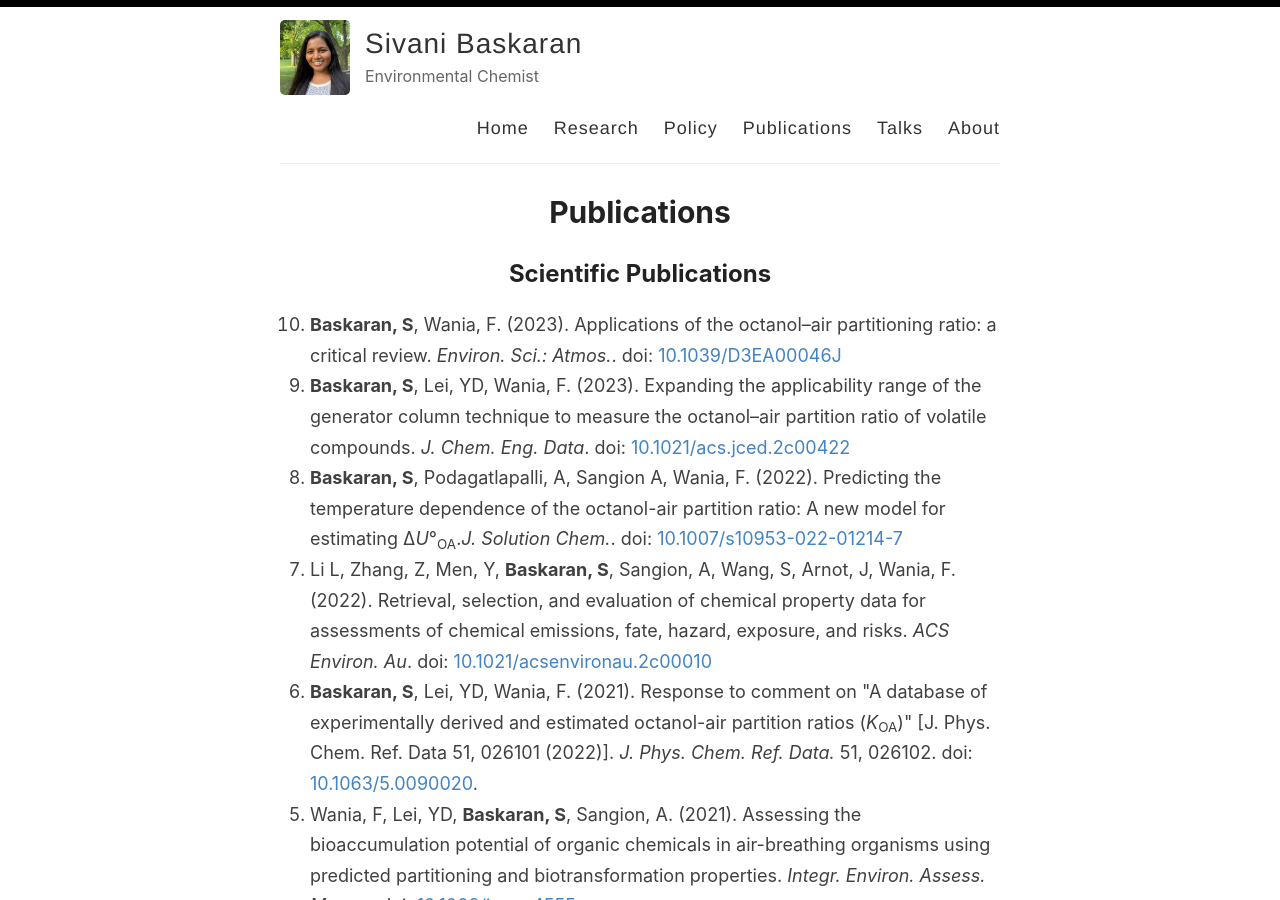
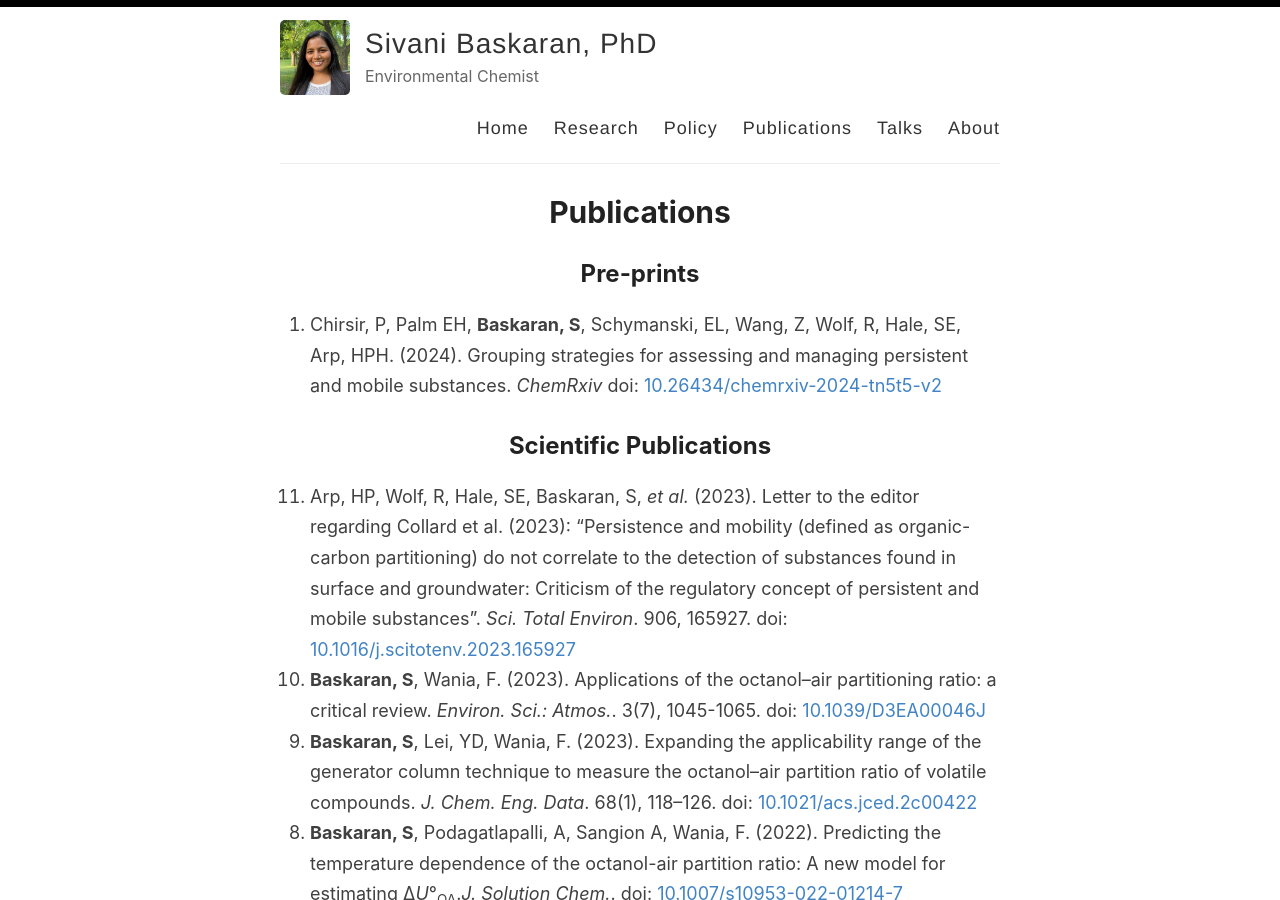
Before and after one commit to sivanibaskaran/sivanibaskaran.github.io, a Jekyll site: the page built from _pages/publications.md, in a window 1280 px wide and 900 px high. Built offline with Jekyll 4.4.1, drawn with Linux system fonts in a browser that asks for light colours; comment, search, counter and statistics services are not loaded.

Commit message:
March2024

```diff
--- a/_config.yml
+++ b/_config.yml
@@ -3,7 +3,7 @@
 #
 
 # Name of your site (displayed in the header)
-name: Sivani Baskaran
+name: Sivani Baskaran, PhD
 
 # Name of the author
 author: Sivani Baskaran
--- a/_pages/publications.md
+++ b/_pages/publications.md
@@ -4,10 +4,17 @@ title: Publications
 permalink: /publications/
 ---
 
+## Pre-prints
+<ol reversed>
+<li>Chirsir, P, Palm EH, <b>Baskaran, S</b>, Schymanski, EL, Wang, Z, Wolf, R, Hale, SE, Arp, HPH. (2024). Grouping strategies for assessing and managing persistent and mobile substances. <i>ChemRxiv</i> doi: <a href="https://doi.org/10.26434/chemrxiv-2024-tn5t5-v2">10.26434/chemrxiv-2024-tn5t5-v2</a></li>
+</ol>
+
+
 ## Scientific Publications
 <ol reversed>
-<li><b>Baskaran, S</b>, Wania, F. (2023). Applications of the octanol–air partitioning ratio: a critical review. <i>Environ. Sci.: Atmos.</i>. doi: <a href="https://doi.org/10.1039/D3EA00046J">10.1039/D3EA00046J</a></li>
-<li><b>Baskaran, S</b>, Lei, YD, Wania, F. (2023). Expanding the applicability range of the generator column technique to measure the octanol–air partition ratio of volatile compounds. <i>J. Chem. Eng. Data</i>. doi: <a href="https://doi.org/10.1021/acs.jced.2c00422">10.1021/acs.jced.2c00422</a></li>
+<li>Arp, HP, Wolf, R, Hale, SE, Baskaran, S, <i>et al.</i> (2023). Letter to the editor regarding Collard et al. (2023): “Persistence and mobility (defined as organic-carbon partitioning) do not correlate to the detection of substances found in surface and groundwater: Criticism of the regulatory concept of persistent and mobile substances”. <i>Sci. Total Environ</i>. 906, 165927. doi: <a href="https://doi.org/10.1016/j.scitotenv.2023.165927">10.1016/j.scitotenv.2023.165927</a></li>
+<li><b>Baskaran, S</b>, Wania, F. (2023). Applications of the octanol–air partitioning ratio: a critical review. <i>Environ. Sci.: Atmos.</i>. 3(7), 1045-1065. doi: <a href="https://doi.org/10.1039/D3EA00046J">10.1039/D3EA00046J</a></li>
+<li><b>Baskaran, S</b>, Lei, YD, Wania, F. (2023). Expanding the applicability range of the generator column technique to measure the octanol–air partition ratio of volatile compounds. <i>J. Chem. Eng. Data</i>. 68(1), 118–126. doi: <a href="https://doi.org/10.1021/acs.jced.2c00422">10.1021/acs.jced.2c00422</a></li>
 <li><b>Baskaran, S</b>, Podagatlapalli, A, Sangion A, Wania, F. (2022). Predicting the temperature dependence of the octanol-air partition ratio: A new model for estimating Δ<i>U</i>°<sub>OA</sub>.<i>J. Solution Chem.</i>. doi: <a href="https://doi.org/10.1007/s10953-022-01214-7">10.1007/s10953-022-01214-7</a></li>
 <li>Li L, Zhang, Z, Men, Y, <b>Baskaran, S</b>, Sangion, A, Wang, S, Arnot, J, Wania, F. (2022). Retrieval, selection, and evaluation of chemical property data for assessments of chemical emissions, fate, hazard, exposure, and risks. <i>ACS Environ. Au</i>. doi: <a href="https://doi.org/10.1021/acsenvironau.2c00010">10.1021/acsenvironau.2c00010</a></li>
 <li><b>Baskaran, S</b>, Lei, YD, Wania, F. (2021). Response to comment on "A database of experimentally derived and estimated octanol-air partition ratios (<i>K</i><sub>OA</sub>)" [J. Phys. Chem. Ref. Data 51, 026101 (2022)]. <i>J. Phys. Chem. Ref. Data.</i> 51, 026102. doi: <a href="https://doi.org/10.1063/5.0090020">10.1063/5.0090020</a>.</li>
--- a/index.html
+++ b/index.html
@@ -4,15 +4,15 @@ layout: default
 
 <h1>Hi and welcome to my website! </h1>
 
-<p>My name is Sivani and I am an environmental chemist, <a href="https://www.nserc-crsng.gc.ca/nserc-crsng/fundingdecisions-decisionsfinancement/scholarshipsandfellowships-concoursdebourses/index_eng.asp">2023-2024 NSERC Postdoctoral Fellow</a>, <a href="https://www.cas.org/about/futureleaders/2023-gallery">2023 CAS Future Leader</a> and science policy enthusiast. In August 2022, I completed my PhD at the University of Toronto.
+<p>I am an environmental chemist, <a href="https://www.nserc-crsng.gc.ca/nserc-crsng/fundingdecisions-decisionsfinancement/scholarshipsandfellowships-concoursdebourses/index_eng.asp">2023-2024 NSERC Postdoctoral Fellow</a>, <a href="https://www.cas.org/about/futureleaders/2023-gallery">2023 CAS Future Leader</a> and science policy enthusiast. In August 2022, I completed my PhD at the University of Toronto.
 
 I am currently post-doctoral researcher for the <a href="https://zeropm.eu/">ZeroPM</a>  project at the <a href="https://ngi.no/eng">Norwegian Geotechnical Institute</a> in Oslo. My research uses environmental chemistry and cheminformatics to identify persistent and mobile substances on the global market. Right now, I am exploring how <a href="https://doi.org/10.5281/zenodo.8283361">Bayesian Analysis approaches can be used to determine a consensus value for organic-carbon - water partition ratios (<i>K</i><sub>OC</sub>) in mobility hazard assessments</a>.
 
 <p>Here you will find information about my <a href="https://sivanibaskaran.github.io/research/">research interests</a>, <a href="https://sivanibaskaran.github.io/publications/">writing and publications</a>, and some of my passion projects, including my work in <a href="https://sivanibaskaran.github.io/policy/">science policy</a>.</p>
 
-<p><b>Feel free to email me if you have any questions, are looking for PDF copies of my publications, or wish to collaborate.</b></p>
+<p><b>Feel free to <a href="mailto:sivanibaskaran1@gmail.com">email me</a> if you have any questions, are looking for PDF copies of my publications, or wish to collaborate.</b></p>
 
-<p>You can access the <i>K</i><sub>OA</sub> database <a href="https://sivanibaskaran.github.io/koadata/">here</a>. If you have any comments or publications you wish to see added to the database let me know using this <a href="https://forms.gle/u38fENZoAtixvM8G9">form</a>.
+<p>You can find more information about the <i>K</i><sub>OA</sub> database and <code>koadata</code> R package <a href="https://sivanibaskaran.github.io/koadata/">here</a>. Note this link takes you to a separate website.
 </p>
 
 <div class="posts">
```
Also changed, not shown: other parts of _pages/publications.md (+1 -1 lines), _pages/about.md (+1 -1 lines), _pages/research.md (+1 -1 lines).
